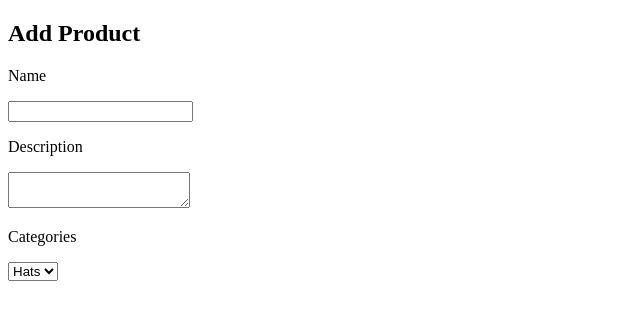
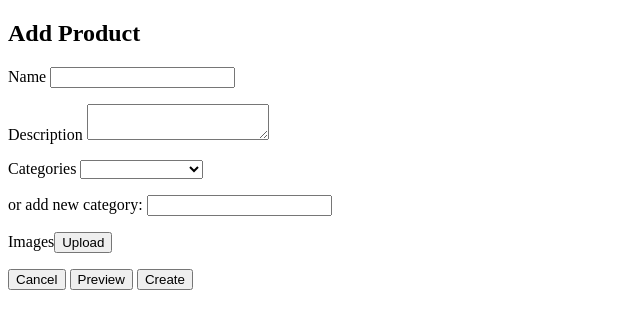
Before and after one commit to Dante940/ecommerce_artisimo, a CodeIgniter app: page /index.php/addmerch/add in a window 1280 px wide. Shown: the top 329 px of the page, without its empty margins (0-640 px from the left). Run offline with CodeIgniter, Linux system fonts and the light colour scheme; tables that the repository leaves empty or names only in its code hold one stand-in row (values such as "Sample post").

Commit message:
added item entry functionality *repeat commit

```diff
--- a/application/config/autoload.php
+++ b/application/config/autoload.php
@@ -109,7 +109,7 @@
 |
 */
 
-$autoload['model'] = array('user');
+$autoload['model'] = array('user','item','category');
 
 
 /* End of file autoload.php */
--- a/application/config/routes.php
+++ b/application/config/routes.php
@@ -42,6 +42,7 @@
 $route['register_user'] = "users/register_user";
 $route['login_user'] = "users/login_user";
 $route['addmerch'] = "addmerch/add";
+$route['addmerch/create_item'] = "addmerch/create_item";
 $route['404_override'] = '';
 
 
--- a/application/controllers/addmerch.php
+++ b/application/controllers/addmerch.php
@@ -19,7 +19,15 @@
 	 */
 	public function add()
 	{
-		$this->load->view('add_item');
+		$cats = $this->category->get_all_cats();
+		$this->load->view('add_item', array("cats" => $cats));
+	}
+
+	public function create_item()
+	{
+
+		$this->item->create($this->input->post());
+		redirect('/addmerch');
 	}
 }
 
--- /dev/null
+++ b/application/models/category.php
@@ -0,0 +1,12 @@
+<?php if ( ! defined('BASEPATH')) exit('No direct script access allowed');
+
+class Category extends CI_Model {
+
+	public function get_all_cats() {
+		$query = "SELECT categories.id, categories.name FROM categories;";
+		return $this->db->query($query)->result_array();
+	}
+}
+
+/* End of file login.php */
+/* Location: ./application/controllers/login.php */
--- /dev/null
+++ b/application/models/item.php
@@ -0,0 +1,36 @@
+<?php if ( ! defined('BASEPATH')) exit('No direct script access allowed');
+
+class Item extends CI_Model {
+
+	public function create($post) {
+		// Create new item
+		$query = "INSERT INTO merchandise (name, description, created_at, updated_at) VALUES (?, ?, NOW(), NOW());";
+		$values = array($post['name'], $post['description']);
+		$this->db->query($query, $values);
+		// Save row id of item just created
+		$item_id = $this->db->insert_id();
+		// Create new category if input != null
+		if($post['new_category'] != ""){
+			$query2 = "INSERT INTO categories (name, created_at, updated_at) VALUES (?, NOW(), NOW());";
+			$values2 = array($post['new_category']);
+			$this->db->query($query2, $values2);
+		// Save row id of category just created
+			$cat_id = $this->db->insert_id();
+		// Link newly created category to item
+			$query3 = "INSERT INTO categories_has_merchandise (category_id, merchandise_id) VALUES (?, ?);";
+			$values3 = array($cat_id, $item_id);
+			$this->db->query($query3, $values3);
+		}
+		else{
+			$query4 = "INSERT INTO categories_has_merchandise (category_id, merchandise_id) VALUES (?, ?);";
+			$values4 = array($post['category'], $item_id);
+			$this->db->query($query4, $values4);
+		}
+
+
+
+	}
+}
+
+/* End of file login.php */
+/* Location: ./application/controllers/login.php */
--- a/application/views/add_item.php
+++ b/application/views/add_item.php
@@ -5,12 +5,24 @@
 </head>
 <body>
 	<h2>Add Product</h2>
-	<form method="post" action='addmerch/add_item'>
-		<p>Name</p><input type='text' name='name'>
-		<p>Description</p><textarea name='description'></textarea>
-		<p>Categories</p><select name='category'>
-			<option value='hats'>Hats</option>
+	<form method="post" action='addmerch/create_item'>
+		<p>Name <input type='text' name='name'></p>
+		<p>Description <textarea name='description'></textarea></p>
+		<p>Categories <select name='category'></p>
+			<option value=""></option>
+<?php
+		foreach($cats as $cat){
+?>
+			<option value="<?=$cat['id']?>"><?=$cat['name']?></option>
+<?php
+		}
+?>
 		</select>
+		<p>or add new category: <input type='text' name='new_category'></p>
+		<p>Images<button>Upload</button></p>
+		<a href='/'><button>Cancel</button></a>
+		<a href='/'><button>Preview</button></a>
+		<input type='submit' value='Create'>
 
 	</form>
 </body>
```
